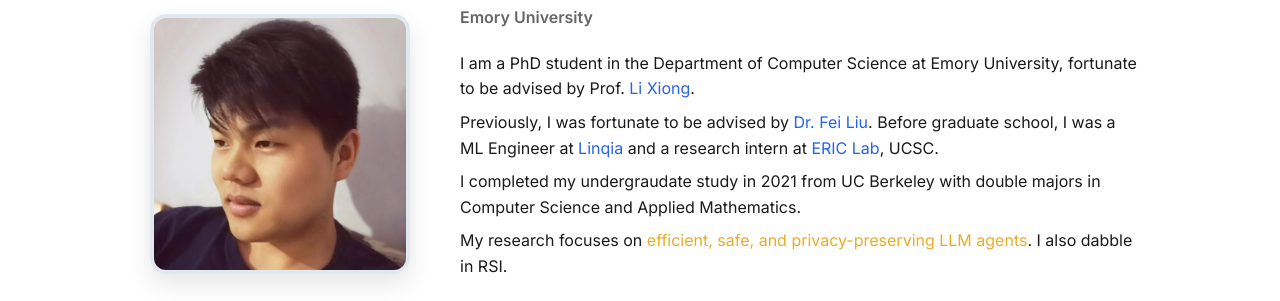
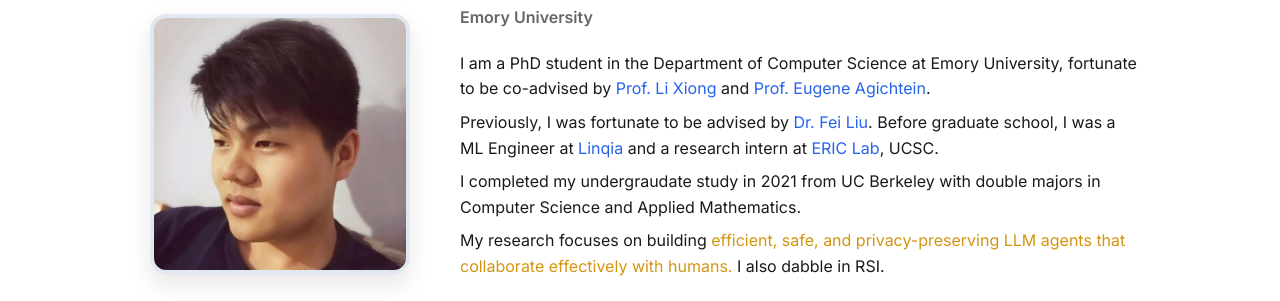
Before and after one commit to Kenan-jeff-Jiang/Kenan-jeff-Jiang.github.io, a plain HTML site: page index.html in a window 1280 px wide. Shown: the part 215-516 px from the top of the page. Drawn offline with Linux system fonts and the light colour scheme; some icons are missing.

Commit message:
update profile

```diff
--- a/index.html
+++ b/index.html
@@ -48,10 +48,10 @@
                         <p class="hero-affiliation">Emory University</p>
 
                         <div class="hero-description">
-                            <p>I am a PhD student in the Department of Computer Science at Emory University, fortunate to be advised by Prof. <a href="https://cs.emory.edu/~lxiong/" class="link" target="_blank" rel="noreferrer">Li Xiong</a>.</p>
+                            <p>I am a PhD student in the Department of Computer Science at Emory University, fortunate to be co-advised by <a href="https://cs.emory.edu/~lxiong/" class="link" target="_blank" rel="noreferrer">Prof. Li Xiong</a> and <a href="https://www.cs.emory.edu/~eugene/#students" class="link" target="_blank" rel="noreferrer">Prof. Eugene Agichtein</a>.</p>
                             <p>Previously, I was fortunate to be advised by <a href="https://www.linkedin.com/in/feiliu01/" class="link" target="_blank" rel="noreferrer">Dr. Fei Liu</a>. Before graduate school, I was a ML Engineer at <a href="https://www.linqia.com/" class="link" target="_blank" rel="noreferrer">Linqia</a> and a research intern at <a href="http://eric-lab.soe.ucsc.edu/home" class="link" target="_blank" rel="noreferrer">ERIC Lab</a>, UCSC.</p>
                             <p>I completed my undergraudate study in 2021 from UC Berkeley with double majors in Computer Science and Applied Mathematics.</p>
-                            <p>My research focuses on <span style="color: #ebac25;">efficient, safe, and privacy-preserving LLM agents</span>. I also dabble in RSI.</p>
+                            <p>My research focuses on building <span style="color: #d39510;">efficient, safe, and privacy-preserving LLM agents that collaborate effectively with humans.</span> I also dabble in RSI.</p>
                         </div>
 
                         <div class="hero-links">
@@ -209,7 +209,7 @@
                             <div class="education-info">
                                 <p class="education-degree">Ph.D. in Computer Science</p>
                                 <p class="education-institution">Emory University</p>
-                                <p class="education-details">Advisor: Prof. Li Xiong</p>
+                                <p class="education-details">Co-advisors: Prof. Li Xiong and Prof. Eugene Agichtein</p>
                             </div>
                         </div>
                     </article>
```
